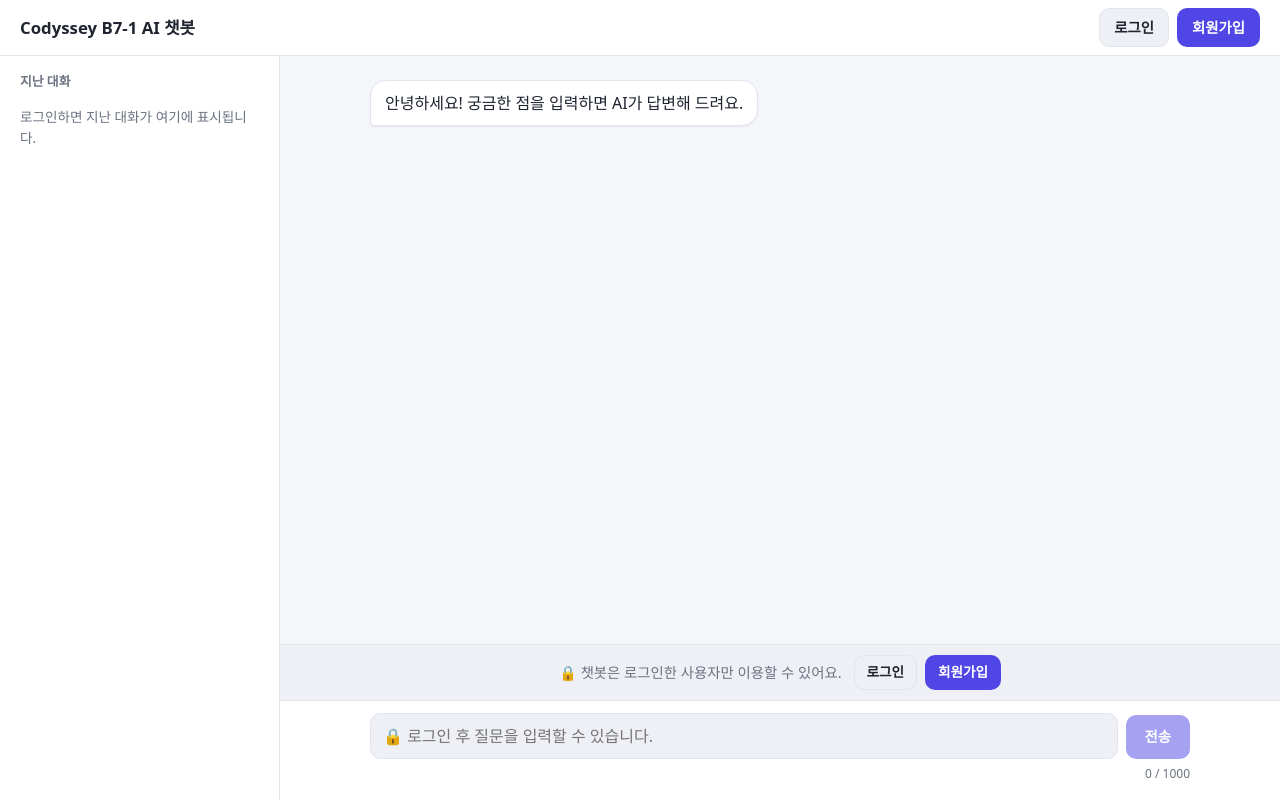
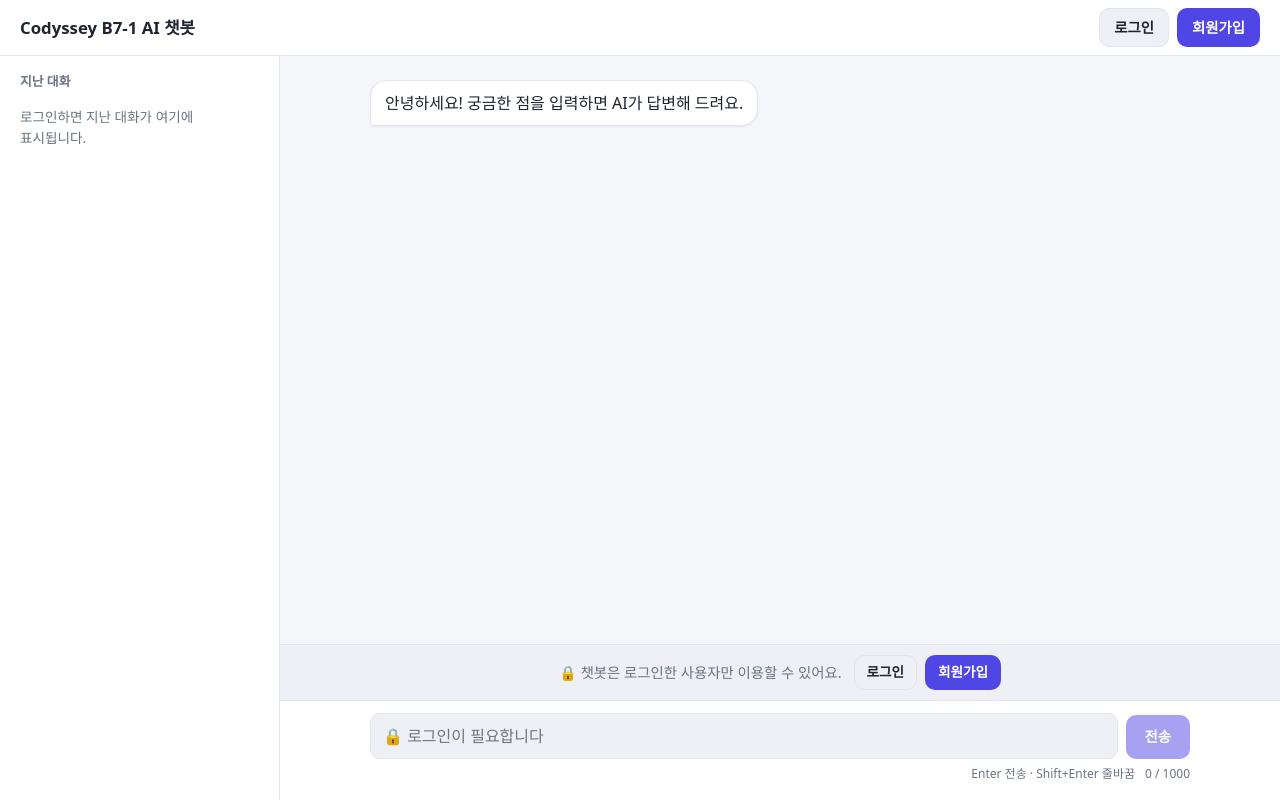
Before and after one commit to jha21vvv/codyssey-b7-1, a Python web app: template templates/index.html in a window 1280 px wide. Run offline with Jinja, Linux system fonts and the light colour scheme; the template is opened without the code that fills it, so the values that code supplies are empty.

Commit message:
fix: 모바일에서 입력창 안내 문구가 잘리고 한국어 단어가 중간에서 줄바꿈되는 문제 수정

```diff
--- a/static/css/style.css
+++ b/static/css/style.css
@@ -68,6 +68,8 @@ body {
   background: var(--color-bg);
   color: var(--color-text);
   line-height: 1.5;
+  /* 한국어 단어가 음절 중간에서 줄바꿈되지 않게 함 (끊을 곳이 없는 긴 문자열은 .message의 overflow-wrap이 처리) */
+  word-break: keep-all;
 }
 
 /* ---------- 버튼 ---------- */
@@ -357,8 +359,19 @@ body {
   font-size: 0.85rem;
 }
 
+.form-meta {
+  display: flex;
+  gap: 10px;
+  margin-left: auto;
+  white-space: nowrap;
+}
+
+.keyboard-hint {
+  color: var(--color-text-muted);
+  font-size: 0.75rem;
+}
+
 .char-count {
-  margin-left: auto;
   color: var(--color-text-muted);
   font-size: 0.75rem;
   font-variant-numeric: tabular-nums;
@@ -707,4 +720,16 @@ body {
   .chat-form {
     padding: 10px 12px 12px;
   }
+
+  /* 320px 화면에서도 입력창 안내 문구가 한 줄에 들어가도록 전송 버튼 여백을 줄임 */
+  .send-btn {
+    padding: 0 14px;
+  }
 }
+
+/* 터치 화면·좁은 화면에서는 물리 키보드 단축키 안내를 숨김 */
+@media (max-width: 640px), (pointer: coarse) {
+  .keyboard-hint {
+    display: none;
+  }
+}
--- a/static/js/app.js
+++ b/static/js/app.js
@@ -124,9 +124,11 @@
     // 응답을 기다리는 동안에는 다음 질문을 미리 쓸 수 있게 입력창은 두고 전송 버튼만 잠금
     chatInput.disabled = !loggedIn;
     sendBtn.disabled = !loggedIn || isSending;
+    // [안내서 대비 변경] 안내서 문구("🔒 로그인 후 질문을 입력할 수 있습니다.")는 휴대폰 화면에서 잘리므로 짧게 줄임
+    // (자세한 안내는 입력창 위 로그인 안내 줄이 담당, 단축키 안내는 입력창 아래 .keyboard-hint로 옮김)
     chatInput.placeholder = loggedIn
-      ? "AI에게 질문을 입력하세요... (Enter 전송, Shift+Enter 줄바꿈)"
-      : "🔒 로그인 후 질문을 입력할 수 있습니다.";
+      ? "AI에게 질문을 입력하세요..."
+      : "🔒 로그인이 필요합니다";
     // [안내서 대비 변경] 안내서의 잠금·placeholder 처리에 더해, 입력창 위에 로그인/회원가입 버튼이 있는 안내 줄을 보여줌
     loginNotice.hidden = loggedIn;
   }
--- a/templates/index.html
+++ b/templates/index.html
@@ -46,11 +46,14 @@
 
       <form id="chat-form" class="chat-form" autocomplete="off">
         <label for="chat-input" class="visually-hidden">질문 입력</label>
-        <textarea id="chat-input" name="prompt" rows="1" placeholder="🔒 로그인 후 질문을 입력할 수 있습니다." disabled></textarea>
+        <textarea id="chat-input" name="prompt" rows="1" placeholder="🔒 로그인이 필요합니다" disabled></textarea>
         <button type="submit" id="send-btn" class="btn btn-primary send-btn" disabled>전송</button>
         <div class="chat-form-footer">
           <p id="input-hint" class="input-hint" role="alert" hidden></p>
-          <span id="char-count" class="char-count">0 / 1000</span>
+          <span class="form-meta">
+            <span class="keyboard-hint">Enter 전송 · Shift+Enter 줄바꿈</span>
+            <span id="char-count" class="char-count">0 / 1000</span>
+          </span>
         </div>
       </form>
     </main>
```
